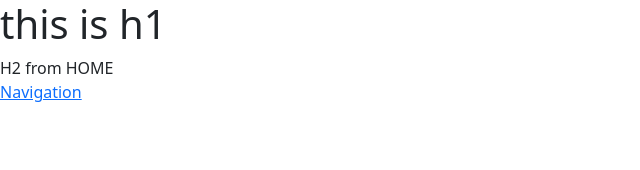
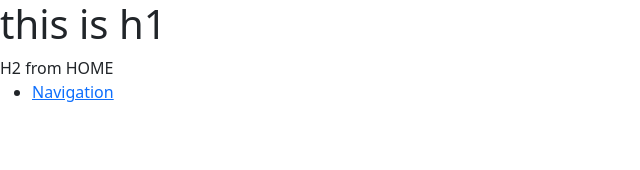
Before and after one commit to MichaelS42/macrame-shop, a React (Create React App) app: page / in a window 1280 px wide. Shown: the top 170 px of the page, without its empty margins (0-640 px from the left). Built offline with nearby package versions, Linux system fonts and the light colour scheme.

Commit message:
connected nav link

```diff
--- a/src/components/Home.js
+++ b/src/components/Home.js
@@ -1,13 +1,18 @@
-import React from 'react'
-import { NavLink } from 'react-router-dom';
+import React from "react";
+import { Link } from "react-router-dom";
 
-const Home =  () => {
-    return (
-        <>
-        <div> H2 from HOME</div>
-        <NavLink to="/navigation">Navigation</NavLink>
-        </>
-    )
-
-}
-export default Home
+const Home = () => {
+  return (
+    <>
+      <div> H2 from HOME</div>
+      <nav>
+        <ul>
+          <li>
+            <Link to="/navigation">Navigation</Link>
+          </li>
+        </ul>
+      </nav>
+    </>
+  );
+};
+export default Home;
```
